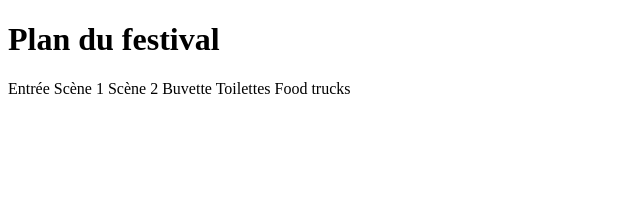
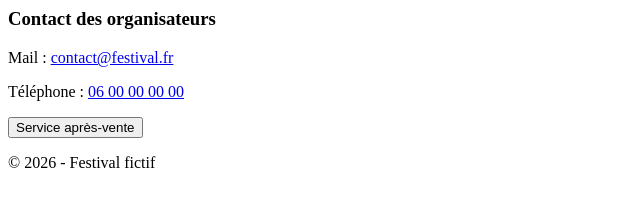
Before and after one commit to BenRobert38/festival2026-groupe-c, a plain HTML site: page index.html in a window 1280 px wide. Shown: the whole page, without its empty margins (0-640 px from the left). Drawn offline with Linux system fonts and the light colour scheme.

Commit message:
contact en bas de page

```diff
--- a/index.html
+++ b/index.html
@@ -1,29 +1,21 @@
+<footer>
+    <h3>Contact des organisateurs</h3>
 
-<!DOCTYPE html>
-<html lang="fr">
-<head>
-    <meta charset="UTF-8">
-    <title>Plan du festival</title>
-    <link rel="stylesheet" href="style.css">
-</head>
-<body>
+    <p>
+        Mail :
+        <a href="mailto:contact@festival.fr">
+            contact@festival.fr
+        </a>
+    </p>
 
-    <h1>Plan du festival</h1>
+    <p>
+        Téléphone :
+        <a href="tel:0600000000">
+            06 00 00 00 00
+        </a>
+    </p>
 
-    <div class="carte">
+    <button type="button">Service après-vente</button>
 
-        <div class="chemin chemin1"></div>
-        <div class="chemin chemin2"></div>
-        <div class="chemin chemin3"></div>
-
-        <span class="entree">Entrée</span>
-        <span class="scene">Scène 1</span>
-        <span class="scene2">Scène 2</span>
-        <span class="buvette">Buvette</span>
-        <span class="toilettes">Toilettes</span>
-        <span class="food">Food trucks</span>
-
-    </div>
-
-</body>
-</html>
+    <p>© 2026 - Festival fictif</p>
+</footer>
```
